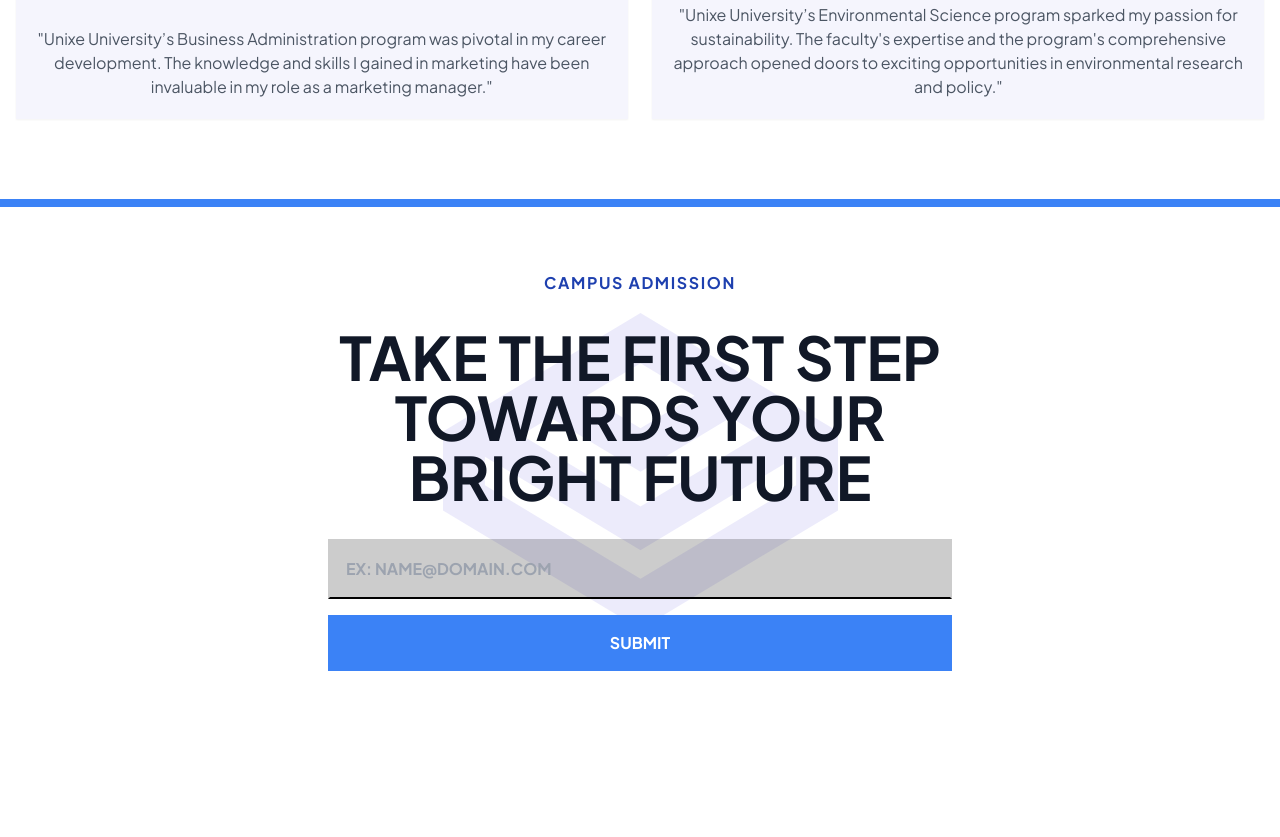
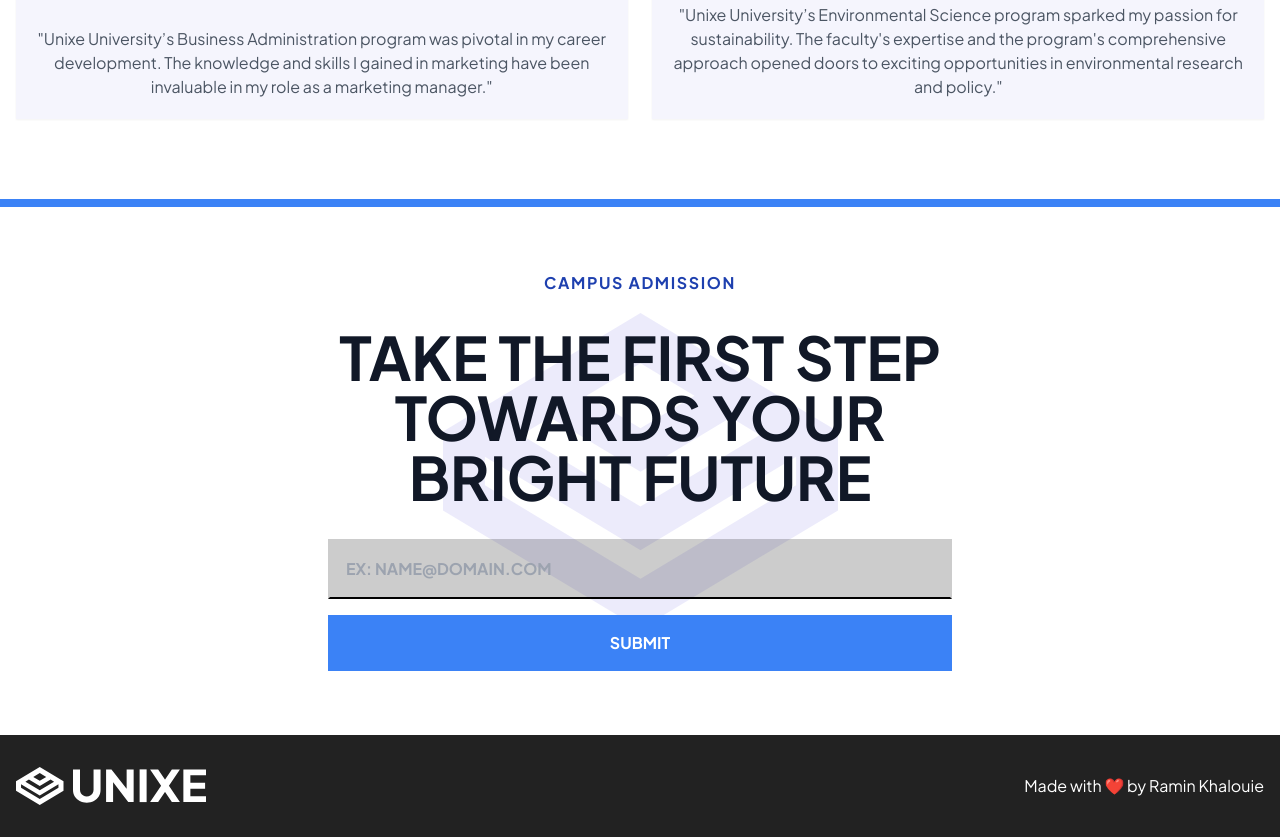
Before and after one commit to RaminKhalouie/Unixe, a website: page src/index.html in a window 1280 px wide. Shown: the part 4085-4922 px from the top of the page. Before the commit the page ends 4820 px from the top, so only its background shows below. Drawn offline with Linux system fonts and the light colour scheme.

Commit message:
[FEAT] : Complete footer section
Complete footer section

```diff
--- a/src/index.html
+++ b/src/index.html
@@ -287,6 +287,14 @@
         <!-- ====== End newsletter section ====== -->
     </main>
     <!-- ====== End MAIN ====== -->
+    <!-- ====== Start FOOTER ====== -->
+    <footer class="bg-[rgb(34,34,34)] py-8 w-full">
+        <div class="container px-4 mx-auto flex justify-between items-center">
+            <img src="assets/images/logo-white.svg" alt="">
+            <p class="text-white">Made with ❤️ by Ramin Khalouie</p>
+        </div>
+    </footer>
+    <!-- ====== End FOOTER ====== -->
 </body>
 
 </html>
```
Also changed, not shown: src/assets/css/master.css, src/assets/images/Ramin-Khalouie.png (added), src/assets/images/logo-white.svg (added).
